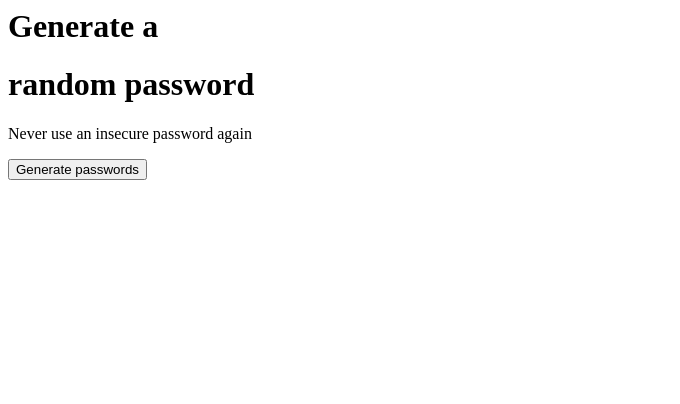
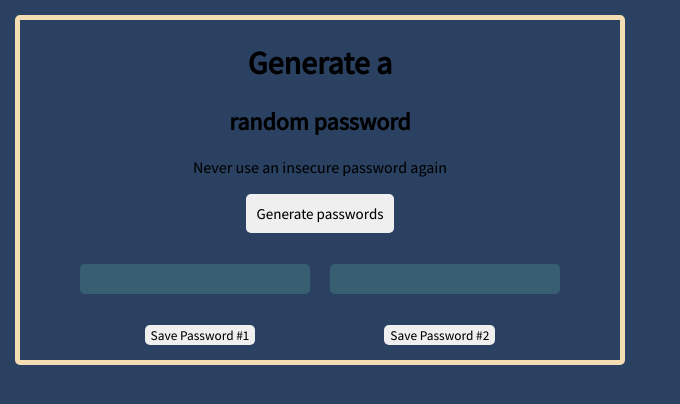
Before and after one commit to mertee05/Password-generator, a plain HTML site: page index.html in a window 1280 px wide. Shown: the whole page, without its empty margins (0-680 px from the left). Drawn offline with Linux system fonts and the light colour scheme.

Commit message:
adding save buttons and fixing css elements

```diff
--- a/index.css
+++ b/index.css
@@ -0,0 +1,62 @@
+body {
+  background-color: #2b4162;
+  font-family: "Assistant", sans-serif;
+  text-align: center;
+  margin: 0;
+  padding: 15px;
+}
+#generate-pw {
+  font-family: "Assistant", sans-serif;
+  padding: 10px 10px;
+  font-size: 15px;
+  border-radius: 5px;
+  border: none;
+}
+.password-button {
+  display: flex;
+  justify-content: space-between;
+  margin-top: 15px;
+  padding: 0px 60px;
+  /* width: 440px; */
+}
+
+.generated-pw-button {
+  background-color: #385f71;
+  /* width: 200px; */
+  /* padding: 10px 10px; */
+  /* margin-right: 15px;
+  margin-left: 15px; */
+  /* height: 65px; */
+  border-radius: 5px;
+  padding: 15px;
+  width: 200px;
+}
+/* #generated-pw2 {
+  background-color: #385f71;
+  width: 150px;
+  padding: 20px 20px;
+  margin-left: 15px;
+} */
+.save-buttons {
+  display: flex;
+  justify-content: space-around;
+  padding: 15px 60px;
+}
+#save1 {
+  /* margin-right: 60px; */
+  font-family: "Assistant", sans-serif;
+  border-radius: 5px;
+  border: none;
+}
+#save2 {
+  /* margin-left: 60px; */
+  font-family: "Assistant", sans-serif;
+  border-radius: 5px;
+  border: none;
+}
+#card {
+  border: 5px wheat solid;
+  max-width: 600px;
+  height: auto;
+  border-radius: 5px;
+}
--- a/index.html
+++ b/index.html
@@ -1,15 +1,29 @@
 <html>
-  <head> </head>
+  <head>
+    <link rel="stylesheet" href="index.css" />
+    <link rel="preconnect" href="https://fonts.googleapis.com" />
+    <link rel="preconnect" href="https://fonts.gstatic.com" crossorigin />
+    <link
+      href="https://fonts.googleapis.com/css2?family=Assistant:wght@500&display=swap"
+      rel="stylesheet"
+    />
+  </head>
   <body>
-    <h1>Generate a</h1>
-    <h1>random password</h1>
-    <p>Never use an insecure password again</p>
-    <button id="generate-pw" onclick="handleGeneratePwClick()">
-      Generate passwords
-    </button>
-    <div>
-      <p id="generated-pw1"></p>
-      <p id="generated-pw2"></p>
+    <div id="card">
+      <h1>Generate a</h1>
+      <h2>random password</h2>
+      <p>Never use an insecure password again</p>
+      <button id="generate-pw" onclick="handleGeneratePwClick()">
+        Generate passwords
+      </button>
+      <div class="password-button">
+        <p class="generated-pw-button" id="generated-pw1"></p>
+        <p class="generated-pw-button" id="generated-pw2"></p>
+      </div>
+      <div class="save-buttons">
+        <button id="save1" onclick="savePW1()">Save Password #1</button>
+        <button id="save2" onclick="savePW2()">Save Password #2</button>
+      </div>
     </div>
   </body>
   <script src="index.js"></script>
--- a/index.js
+++ b/index.js
@@ -111,3 +111,7 @@ function generatePW() {
   }
   return password;
 }
+
+function savePW1() {
+  var save1 = generatedPw1Element.textContent;
+}
```
